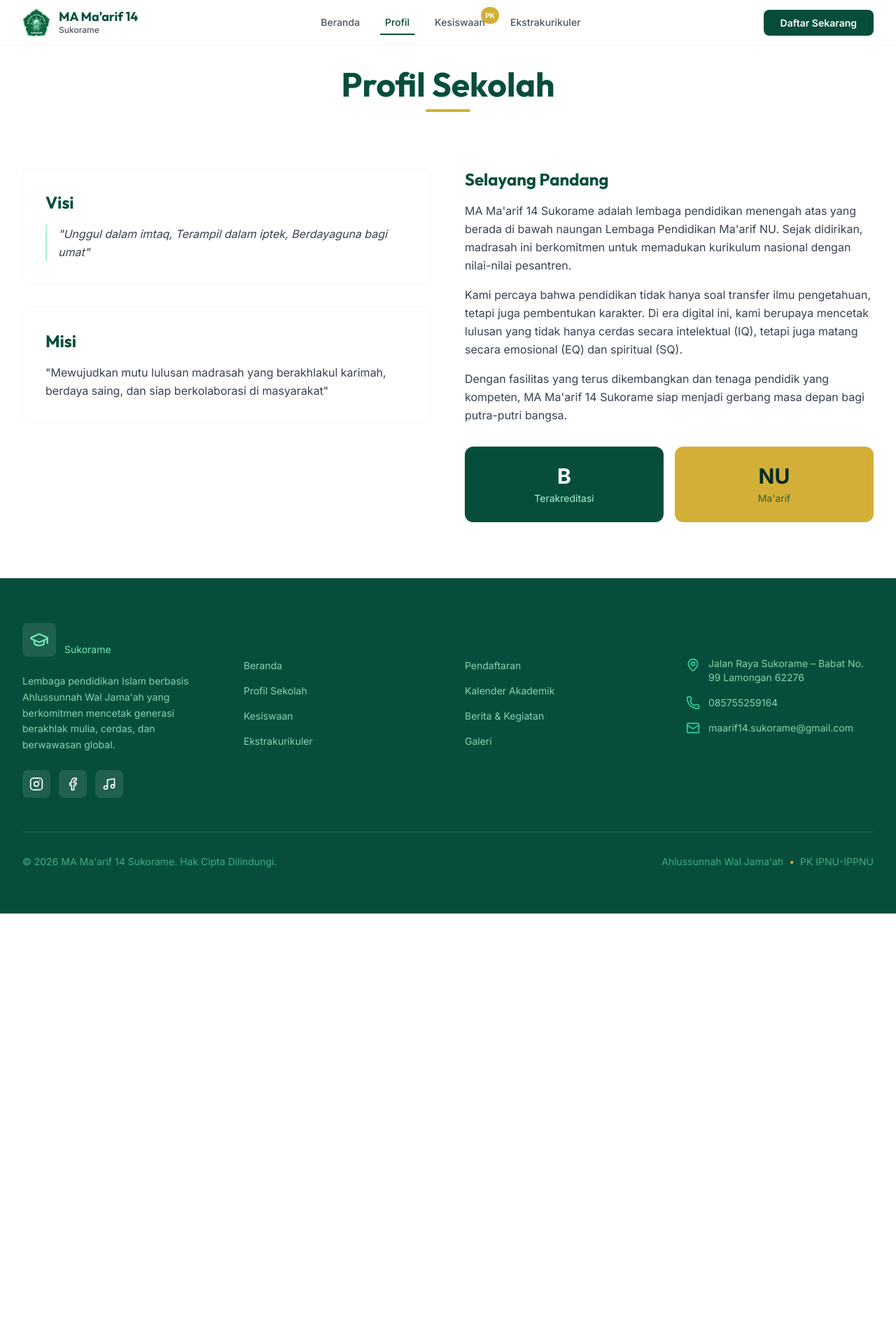
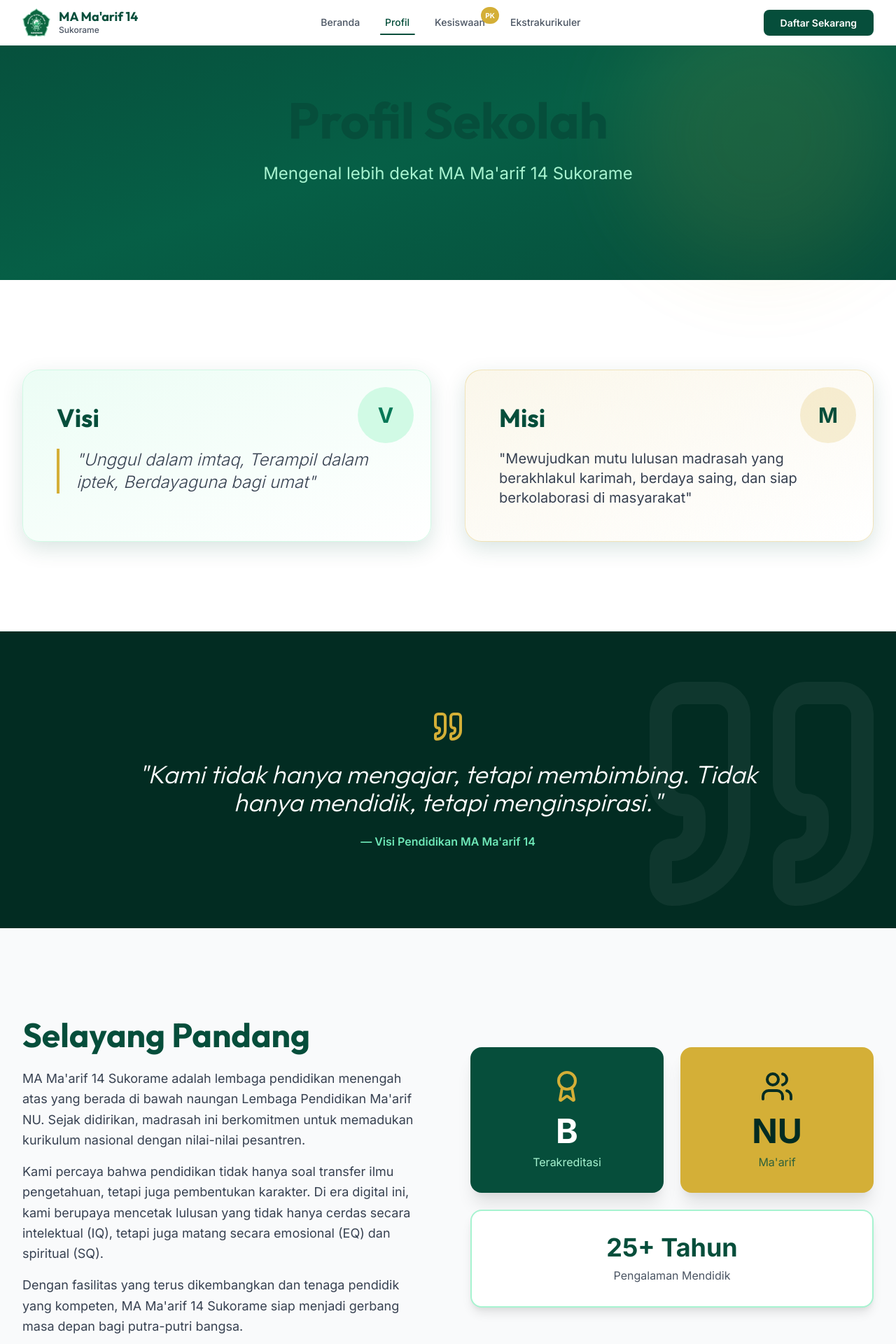
Before and after one commit to MAS-14/ma-maarif-14-web, a Next.js app: page /profil in a window 1280 px wide. Shown: the top 1920 px of the page at 70% size. Before the commit the page ends 1305 px from the top, so only its background shows below. Built offline with nearby package versions, Linux system fonts and the light colour scheme; a web font is replaced by a local one.

Commit message:
feat: harvard-inspired redesign - part 1 (home, profil, enhanced styles)

```diff
--- a/src/app/globals.css
+++ b/src/app/globals.css
@@ -4,7 +4,7 @@
 
 @layer base {
     :root {
-        /* Spacing System - Minimalist */
+        /* Spacing System */
         --spacing-xs: 0.5rem;
         --spacing-sm: 1rem;
         --spacing-md: 1.5rem;
@@ -13,7 +13,7 @@
         --spacing-2xl: 4rem;
         --spacing-3xl: 6rem;
 
-        /* Typography Scale */
+        /* Typography Scale - Enhanced */
         --text-xs: 0.75rem;
         --text-sm: 0.875rem;
         --text-base: 1rem;
@@ -23,6 +23,8 @@
         --text-3xl: 1.875rem;
         --text-4xl: 2.25rem;
         --text-5xl: 3rem;
+        --text-6xl: 3.75rem;
+        --text-7xl: 4.5rem;
     }
 
     * {
@@ -56,4 +58,17 @@
     .scrollbar-hide::-webkit-scrollbar {
         display: none;
     }
+
+    /* Overlay utilities for hero sections */
+    .overlay-dark {
+        @apply relative before:absolute before:inset-0 before:bg-black/40 before:z-0;
+    }
+
+    .overlay-emerald {
+        @apply relative before:absolute before:inset-0 before:bg-emerald-900/60 before:z-0;
+    }
+
+    .overlay-gradient {
+        @apply relative before:absolute before:inset-0 before:bg-gradient-to-r before:from-emerald-900/80 before:to-emerald-700/60 before:z-0;
+    }
 }
--- a/src/app/page.tsx
+++ b/src/app/page.tsx
@@ -1,6 +1,6 @@
 import BannerPPDB from "@/components/marketing/BannerPPDB";
 import MarketingCarousel from "@/components/MarketingCarousel";
-import { BookOpen, Users, Award, Heart } from "lucide-react";
+import { BookOpen, Users, Award, Heart, ArrowRight, Quote } from "lucide-react";
 
 // Feature highlights data
 const features = [
@@ -29,46 +29,88 @@ const features = [
 export default function Home() {
     return (
         <>
-            {/* Hero Section - Full Width Banner PPDB */}
-            <section className="w-full">
-                <BannerPPDB />
+            {/* Hero Section - Large & Impactful */}
+            <section className="relative min-h-[600px] lg:min-h-[700px] flex items-center justify-center overflow-hidden bg-gradient-to-br from-emerald-900 via-emerald-800 to-emerald-900">
+                {/* Background Pattern */}
+                <div className="absolute inset-0 opacity-10">
+                    <div className="absolute top-0 left-0 w-96 h-96 bg-gold rounded-full blur-3xl"></div>
+                    <div className="absolute bottom-0 right-0 w-96 h-96 bg-emerald-400 rounded-full blur-3xl"></div>
+                </div>
+
+                <div className="relative z-10 max-w-7xl mx-auto px-4 sm:px-6 lg:px-8 py-32 text-center text-white">
+                    <h1 className="font-display font-bold text-5xl sm:text-6xl lg:text-7xl mb-6 leading-tight">
+                        MA Ma'arif 14 Sukorame
+                    </h1>
+                    <p className="text-xl sm:text-2xl lg:text-3xl text-emerald-100 mb-4 font-light">
+                        Unggul dalam Imtaq, Terampil dalam Iptek
+                    </p>
+                    <p className="text-lg sm:text-xl text-emerald-200 mb-12 max-w-3xl mx-auto">
+                        Lembaga pendidikan Islam yang berkomitmen mencetak generasi muslim berakhlak mulia,
+                        berwawasan luas, dan siap menghadapi tantangan era digital
+                    </p>
+                    <div className="flex flex-col sm:flex-row items-center justify-center gap-4">
+                        <a
+                            href="/pendaftaran"
+                            className="group px-8 py-4 bg-gold hover:bg-gold-light text-emerald-950 font-bold text-lg rounded-lg transition-all shadow-xl hover:shadow-2xl flex items-center gap-2"
+                        >
+                            Daftar Sekarang
+                            <ArrowRight className="w-5 h-5 group-hover:translate-x-1 transition-transform" />
+                        </a>
+                        <a
+                            href="/profil"
+                            className="px-8 py-4 border-2 border-white text-white font-semibold text-lg rounded-lg hover:bg-white/10 transition-all"
+                        >
+                            Pelajari Lebih Lanjut
+                        </a>
+                    </div>
+                </div>
             </section>
 
             {/* Marketing Carousel - Activity Gallery */}
             <MarketingCarousel />
 
-            {/* Welcome Section */}
+            {/* Quote Section - Harvard Style */}
+            <section className="py-20 lg:py-28 bg-emerald-950 text-white relative overflow-hidden">
+                <div className="absolute inset-0 opacity-5">
+                    <Quote className="w-96 h-96 absolute top-10 left-10" />
+                </div>
+                <div className="relative z-10 max-w-5xl mx-auto px-4 sm:px-6 lg:px-8 text-center">
+                    <Quote className="w-16 h-16 text-gold mx-auto mb-8" />
+                    <blockquote className="text-2xl sm:text-3xl lg:text-4xl font-display font-light italic leading-relaxed mb-8">
+                        "Pendidikan bukan hanya transfer ilmu, tetapi pembentukan karakter.
+                        Kami mencetak lulusan yang cerdas intelektual, matang emosional, dan kuat spiritual."
+                    </blockquote>
+                    <div className="text-emerald-300 font-semibold text-lg">
+                        — Kepala Madrasah MA Ma'arif 14 Sukorame
+                    </div>
+                </div>
+            </section>
+
+            {/* Features Section - Image-Rich Cards */}
             <section className="py-24 lg:py-32 bg-white">
                 <div className="max-w-7xl mx-auto px-4 sm:px-6 lg:px-8">
-                    <div className="text-center max-w-3xl mx-auto mb-20">
-                        <span className="inline-block px-5 py-2 rounded-full bg-emerald-50 text-emerald-700 font-medium text-sm mb-6">
-                            Selamat Datang
-                        </span>
-                        <h2 className="text-4xl sm:text-5xl lg:text-6xl font-bold text-emerald-900 mb-6 tracking-tight">
-                            MA Ma'arif 14 Sukorame
+                    <div className="text-center mb-16">
+                        <h2 className="text-4xl sm:text-5xl lg:text-6xl font-bold text-emerald-900 mb-6">
+                            Keunggulan Kami
                         </h2>
-                        <p className="text-lg text-gray-600 leading-relaxed">
-                            Lembaga pendidikan Islam di bawah naungan LP Ma'arif NU yang berkomitmen
-                            mencetak generasi muslim yang berakhlak mulia, berwawasan luas, dan siap
-                            menghadapi tantangan era digital dengan tetap berpegang teguh pada nilai-nilai
-                            <span className="font-semibold text-emerald-700"> Ahlussunnah Wal Jama'ah</span>.
+                        <p className="text-xl text-gray-600 max-w-3xl mx-auto">
+                            Memadukan tradisi pesantren dengan pendidikan modern untuk menghasilkan generasi unggul
                         </p>
                     </div>
 
-                    {/* Features Grid */}
                     <div className="grid grid-cols-1 md:grid-cols-2 lg:grid-cols-4 gap-8">
                         {features.map((feature, index) => (
                             <div
                                 key={index}
-                                className="group p-8 bg-white border border-gray-100 rounded-2xl hover:border-emerald-200 hover:shadow-hover transition-all duration-300"
+                                className="group relative bg-gradient-to-br from-emerald-50 to-white p-8 rounded-2xl border border-emerald-100 hover:border-emerald-300 hover:shadow-deep transition-all duration-300"
                             >
-                                <div className="w-12 h-12 rounded-xl bg-emerald-50 flex items-center justify-center mb-5 group-hover:bg-emerald-100 transition-colors">
-                                    <feature.icon className="w-6 h-6 text-emerald-600" />
+                                <div className="w-16 h-16 rounded-2xl bg-emerald-900 flex items-center justify-center mb-6 group-hover:scale-110 transition-transform shadow-lg">
+                                    <feature.icon className="w-8 h-8 text-gold" />
                                 </div>
-                                <h3 className="font-semibold text-xl text-emerald-900 mb-3">
+                                <h3 className="font-display font-bold text-2xl text-emerald-900 mb-4">
                                     {feature.title}
                                 </h3>
-                                <p className="text-gray-600 text-sm leading-relaxed">
+                                <p className="text-gray-600 leading-relaxed">
                                     {feature.description}
                                 </p>
                             </div>
@@ -77,50 +119,54 @@ export default function Home() {
                 </div>
             </section>
 
-            {/* Stats Section */}
-            <section className="py-20 bg-emerald-900">
-                <div className="max-w-7xl mx-auto px-4 sm:px-6 lg:px-8">
+            {/* Stats Section - Deep Background */}
+            <section className="py-24 bg-gradient-to-r from-emerald-950 via-emerald-900 to-emerald-950 text-white relative overflow-hidden">
+                <div className="absolute inset-0 opacity-10">
+                    <div className="absolute top-0 right-0 w-96 h-96 bg-gold rounded-full blur-3xl"></div>
+                </div>
+                <div className="relative z-10 max-w-7xl mx-auto px-4 sm:px-6 lg:px-8">
                     <div className="grid grid-cols-2 lg:grid-cols-4 gap-12 text-center">
-                        <div>
-                            <div className="text-5xl lg:text-6xl font-bold text-white mb-2">25+</div>
-                            <div className="text-emerald-300 font-medium">Tahun Berdiri</div>
+                        <div className="group">
+                            <div className="text-6xl lg:text-7xl font-bold mb-3 group-hover:scale-110 transition-transform">25+</div>
+                            <div className="text-emerald-300 font-semibold text-lg">Tahun Berdiri</div>
                         </div>
-                        <div>
-                            <div className="text-5xl lg:text-6xl font-bold text-white mb-2">500+</div>
-                            <div className="text-emerald-300 font-medium">Alumni Sukses</div>
+                        <div className="group">
+                            <div className="text-6xl lg:text-7xl font-bold mb-3 group-hover:scale-110 transition-transform">500+</div>
+                            <div className="text-emerald-300 font-semibold text-lg">Alumni Sukses</div>
                         </div>
-                        <div>
-                            <div className="text-5xl lg:text-6xl font-bold text-white mb-2">50+</div>
-                            <div className="text-emerald-300 font-medium">Tenaga Pendidik</div>
+                        <div className="group">
+                            <div className="text-6xl lg:text-7xl font-bold mb-3 group-hover:scale-110 transition-transform">50+</div>
+                            <div className="text-emerald-300 font-semibold text-lg">Tenaga Pendidik</div>
                         </div>
-                        <div>
-                            <div className="text-5xl lg:text-6xl font-bold text-gold mb-2">B</div>
-                            <div className="text-emerald-300 font-medium">Akreditasi</div>
+                        <div className="group">
+                            <div className="text-6xl lg:text-7xl font-bold text-gold mb-3 group-hover:scale-110 transition-transform">B</div>
+                            <div className="text-emerald-300 font-semibold text-lg">Akreditasi</div>
                         </div>
                     </div>
                 </div>
             </section>
 
-            {/* CTA Section */}
+            {/* CTA Section - Engaging */}
             <section className="py-24 lg:py-32 bg-gray-50">
-                <div className="max-w-4xl mx-auto px-4 sm:px-6 lg:px-8 text-center">
-                    <h2 className="text-4xl sm:text-5xl font-bold text-emerald-900 mb-6">
+                <div className="max-w-5xl mx-auto px-4 sm:px-6 lg:px-8 text-center">
+                    <h2 className="text-4xl sm:text-5xl lg:text-6xl font-bold text-emerald-900 mb-6">
                         Bergabunglah Bersama Kami
                     </h2>
-                    <p className="text-lg text-gray-600 mb-12 max-w-2xl mx-auto">
+                    <p className="text-xl text-gray-600 mb-12 max-w-3xl mx-auto leading-relaxed">
                         Wujudkan masa depan cemerlang putra-putri Anda bersama MA Ma'arif 14 Sukorame.
                         Pendaftaran tahun ajaran 2026/2027 telah dibuka!
                     </p>
-                    <div className="flex flex-col sm:flex-row items-center justify-center gap-4">
+                    <div className="flex flex-col sm:flex-row items-center justify-center gap-6">
                         <a
                             href="/pendaftaran"
-                            className="px-8 py-4 bg-emerald-900 text-white font-semibold rounded-xl hover:bg-emerald-800 transition-colors"
+                            className="group px-10 py-5 bg-emerald-900 text-white font-bold text-lg rounded-xl hover:bg-emerald-800 transition-all shadow-lg hover:shadow-xl flex items-center gap-2"
                         >
                             Daftar Sekarang
+                            <ArrowRight className="w-5 h-5 group-hover:translate-x-1 transition-transform" />
                         </a>
                         <a
                             href="/profil"
-                            className="px-8 py-4 border-2 border-emerald-900 text-emerald-900 font-semibold rounded-xl hover:bg-emerald-50 transition-colors"
+                            className="px-10 py-5 border-2 border-emerald-900 text-emerald-900 font-bold text-lg rounded-xl hover:bg-emerald-50 transition-all"
                         >
                             Lihat Profil Sekolah
                         </a>
--- a/src/app/profil/page.tsx
+++ b/src/app/profil/page.tsx
@@ -1,68 +1,117 @@
 
 import React from 'react';
+import { Quote, Award, Users } from 'lucide-react';
 
 export default function ProfilPage() {
     return (
-        <div className="pt-24 pb-20 px-4 sm:px-6 lg:px-8 max-w-7xl mx-auto">
-            {/* Header */}
-            <div className="text-center mb-20">
-                <h1 className="font-display font-bold text-4xl sm:text-5xl text-emerald-900 mb-3">
+        <div className="min-h-screen">
+            {/* Hero Section */}
+            <section className="relative min-h-[400px] flex items-center justify-center bg-gradient-to-br from-emerald-900 via-emerald-800 to-emerald-900 text-white">
+                <div className="absolute inset-0 opacity-10">
+                    <div className="absolute top-0 right-0 w-96 h-96 bg-gold rounded-full blur-3xl"></div>
+                </div>
+                <div className="relative z-10 max-w-7xl mx-auto px-4 sm:px-6 lg:px-8 py-24 text-center">
+                    <h1 className="font-display font-bold text-5xl sm:text-6xl lg:text-7xl mb-6">
                         Profil Sekolah
                     </h1>
-                <div className="w-16 h-1 bg-gold mx-auto rounded-full"></div>
+                    <p className="text-xl sm:text-2xl text-emerald-200 max-w-3xl mx-auto">
+                        Mengenal lebih dekat MA Ma'arif 14 Sukorame
+                    </p>
                 </div>
+            </section>
 
-            {/* Content Grid */}
-            <div className="grid grid-cols-1 lg:grid-cols-2 gap-12 items-start">
-                {/* Visi & Misi */}
-                <div className="space-y-8">
-                    <div className="bg-white p-8 rounded-xl border border-gray-100">
-                        <h2 className="font-display font-bold text-2xl text-emerald-900 mb-4">
+            {/* Visi & Misi Section */}
+            <section className="py-24 lg:py-32 bg-white">
+                <div className="max-w-7xl mx-auto px-4 sm:px-6 lg:px-8">
+                    <div className="grid grid-cols-1 lg:grid-cols-2 gap-12">
+                        {/* Visi */}
+                        <div className="relative bg-gradient-to-br from-emerald-50 to-white p-10 lg:p-12 rounded-3xl border border-emerald-100 shadow-deep">
+                            <div className="absolute top-6 right-6 w-20 h-20 bg-emerald-100 rounded-full flex items-center justify-center">
+                                <span className="text-3xl font-bold text-emerald-700">V</span>
+                            </div>
+                            <h2 className="font-display font-bold text-3xl lg:text-4xl text-emerald-900 mb-6">
                                 Visi
                             </h2>
-                        <p className="text-gray-700 leading-relaxed italic pl-4 border-l-2 border-emerald-200">
+                            <div className="relative pl-6 border-l-4 border-gold">
+                                <p className="text-xl lg:text-2xl text-gray-700 leading-relaxed italic font-light">
                                     "Unggul dalam imtaq, Terampil dalam iptek, Berdayaguna bagi umat"
                                 </p>
                             </div>
+                        </div>
 
-                    <div className="bg-white p-8 rounded-xl border border-gray-100">
-                        <h2 className="font-display font-bold text-2xl text-emerald-900 mb-4">
+                        {/* Misi */}
+                        <div className="relative bg-gradient-to-br from-gold/10 to-white p-10 lg:p-12 rounded-3xl border border-gold/30 shadow-deep">
+                            <div className="absolute top-6 right-6 w-20 h-20 bg-gold/20 rounded-full flex items-center justify-center">
+                                <span className="text-3xl font-bold text-emerald-900">M</span>
+                            </div>
+                            <h2 className="font-display font-bold text-3xl lg:text-4xl text-emerald-900 mb-6">
                                 Misi
                             </h2>
-                        <p className="text-gray-700 leading-relaxed">
+                            <p className="text-lg lg:text-xl text-gray-700 leading-relaxed">
                                 "Mewujudkan mutu lulusan madrasah yang berakhlakul karimah, berdaya saing, dan siap berkolaborasi di masyarakat"
                             </p>
                         </div>
                     </div>
+                </div>
+            </section>
 
-                {/* Sejarah / Overview */}
-                <div className="space-y-8">
-                    <div className="prose prose-emerald max-w-none text-gray-700 leading-relaxed">
-                        <h3 className="text-2xl font-bold text-emerald-900 font-display mb-4">Selayang Pandang</h3>
-                        <p className="mb-4">
+            {/* Quote Section */}
+            <section className="py-20 lg:py-28 bg-emerald-950 text-white relative overflow-hidden">
+                <div className="absolute inset-0 opacity-5">
+                    <Quote className="w-96 h-96 absolute bottom-0 right-0" />
+                </div>
+                <div className="relative z-10 max-w-5xl mx-auto px-4 sm:px-6 lg:px-8 text-center">
+                    <Quote className="w-12 h-12 text-gold mx-auto mb-6" />
+                    <blockquote className="text-2xl sm:text-3xl lg:text-4xl font-display font-light italic leading-relaxed mb-6">
+                        "Kami tidak hanya mengajar, tetapi membimbing. Tidak hanya mendidik, tetapi menginspirasi."
+                    </blockquote>
+                    <div className="text-emerald-300 font-semibold">
+                        — Visi Pendidikan MA Ma'arif 14
+                    </div>
+                </div>
+            </section>
+
+            {/* About Section */}
+            <section className="py-24 lg:py-32 bg-gray-50">
+                <div className="max-w-7xl mx-auto px-4 sm:px-6 lg:px-8">
+                    <div className="grid grid-cols-1 lg:grid-cols-2 gap-16 items-center">
+                        <div>
+                            <h2 className="text-4xl sm:text-5xl font-bold text-emerald-900 mb-6">
+                                Selayang Pandang
+                            </h2>
+                            <div className="prose prose-lg text-gray-700 space-y-4">
+                                <p className="text-lg leading-relaxed">
                                     MA Ma'arif 14 Sukorame adalah lembaga pendidikan menengah atas yang berada di bawah naungan Lembaga Pendidikan Ma'arif NU. Sejak didirikan, madrasah ini berkomitmen untuk memadukan kurikulum nasional dengan nilai-nilai pesantren.
                                 </p>
-                        <p className="mb-4">
+                                <p className="text-lg leading-relaxed">
                                     Kami percaya bahwa pendidikan tidak hanya soal transfer ilmu pengetahuan, tetapi juga pembentukan karakter. Di era digital ini, kami berupaya mencetak lulusan yang tidak hanya cerdas secara intelektual (IQ), tetapi juga matang secara emosional (EQ) dan spiritual (SQ).
                                 </p>
-                        <p>
+                                <p className="text-lg leading-relaxed">
                                     Dengan fasilitas yang terus dikembangkan dan tenaga pendidik yang kompeten, MA Ma'arif 14 Sukorame siap menjadi gerbang masa depan bagi putra-putri bangsa.
                                 </p>
                             </div>
+                        </div>
 
-                    {/* Stats Tiny */}
-                    <div className="grid grid-cols-2 gap-4">
-                        <div className="bg-emerald-900 p-6 rounded-xl text-center text-white">
-                            <div className="text-3xl font-bold mb-1">B</div>
-                            <div className="text-emerald-200 text-sm">Terakreditasi</div>
+                        {/* Highlight Cards */}
+                        <div className="grid grid-cols-2 gap-6">
+                            <div className="bg-emerald-900 p-8 rounded-2xl text-center text-white shadow-xl">
+                                <Award className="w-12 h-12 mx-auto mb-4 text-gold" />
+                                <div className="text-5xl font-bold mb-2">B</div>
+                                <div className="text-emerald-200">Terakreditasi</div>
                             </div>
-                        <div className="bg-gold p-6 rounded-xl text-center text-emerald-950">
-                            <div className="text-3xl font-bold mb-1">NU</div>
-                            <div className="text-emerald-900/80 text-sm">Ma'arif</div>
+                            <div className="bg-gold p-8 rounded-2xl text-center text-emerald-950 shadow-xl">
+                                <Users className="w-12 h-12 mx-auto mb-4" />
+                                <div className="text-5xl font-bold mb-2">NU</div>
+                                <div className="text-emerald-900/80">Ma'arif</div>
+                            </div>
+                            <div className="col-span-2 bg-white p-8 rounded-2xl text-center border-2 border-emerald-200 shadow-lg">
+                                <div className="text-4xl font-bold text-emerald-900 mb-2">25+ Tahun</div>
+                                <div className="text-gray-600">Pengalaman Mendidik</div>
                             </div>
                         </div>
                     </div>
                 </div>
+            </section>
         </div>
     );
 }
```
Also changed, not shown: tailwind.config.ts (+6 -3 lines). Lines whose indentation alone changed are shown as unchanged.
